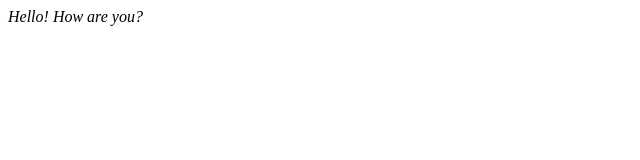
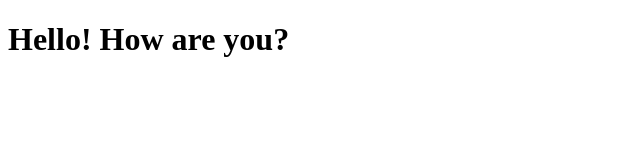
Before and after one commit to nilupsym/github-tutorial, a plain HTML site: page index.html in a window 1280 px wide. Shown: the whole page, without its empty margins (0-640 px from the left). Drawn offline with Linux system fonts and the light colour scheme.

Commit message:
adding h1

```diff
--- a/index.html
+++ b/index.html
@@ -6,6 +6,6 @@
     <title>Hello Git!</title>
   </head>
   <body>
-    <em>Hello! How are you?</em>
+    <h1>Hello! How are you?</h1>
   </body>
 </html>
```
